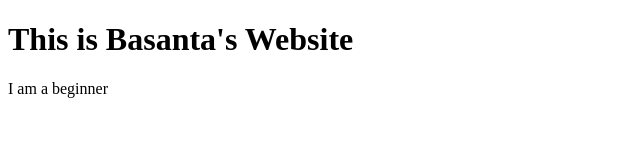
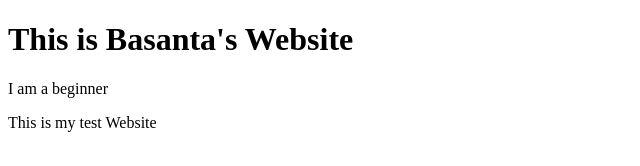
Before and after one commit to basantabh/website, a plain HTML site: page index.html in a window 1280 px wide. Shown: the whole page, without its empty margins (0-640 px from the left). Drawn offline with Linux system fonts and the light colour scheme.

Commit message:
Add a paragraph

```diff
--- a/index.html
+++ b/index.html
@@ -9,5 +9,6 @@
 <body>
     <h1>This is Basanta's Website</h1>
     <p>I am a beginner</p>
+    <p>This is my test Website</p>
 </body>
 </html>
```
